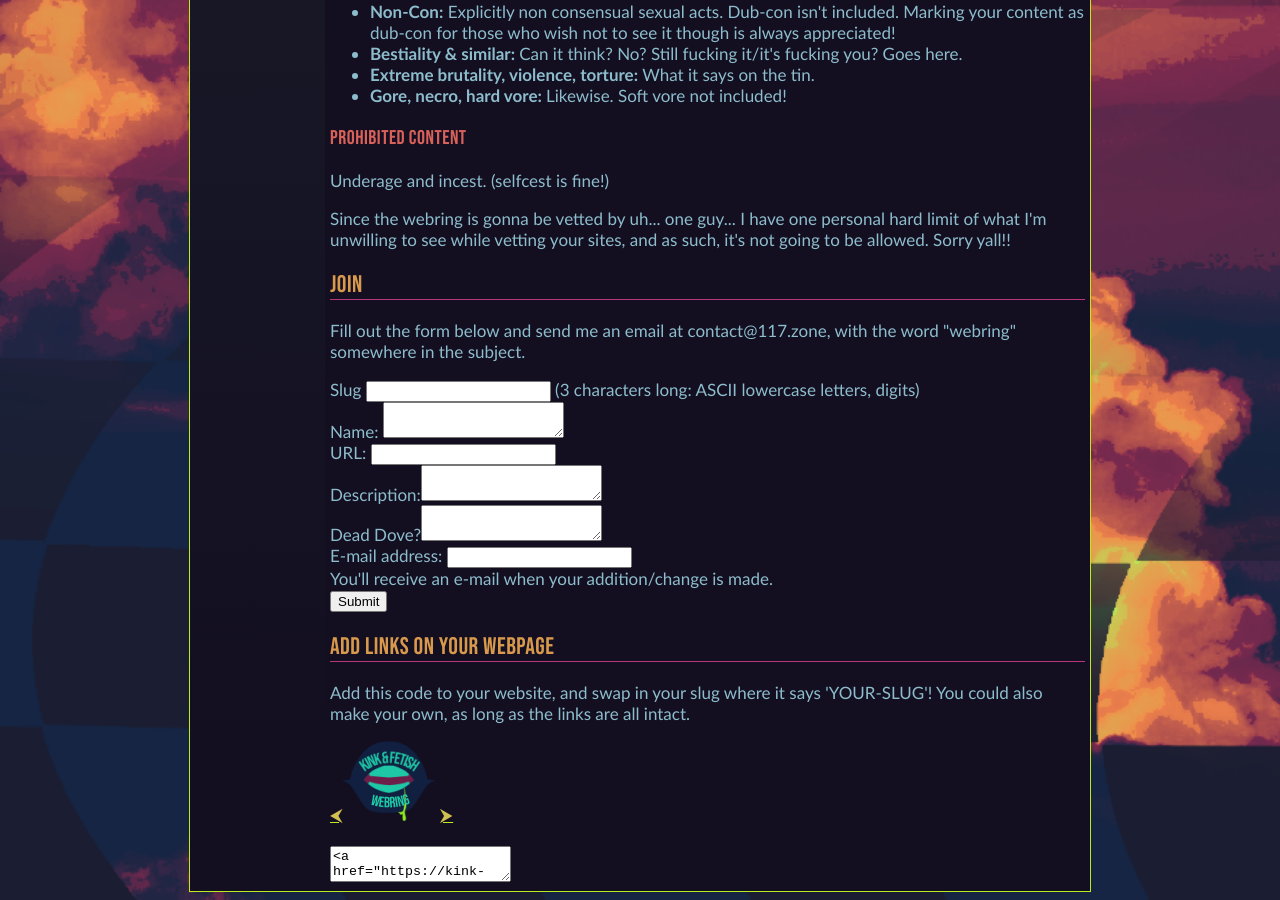
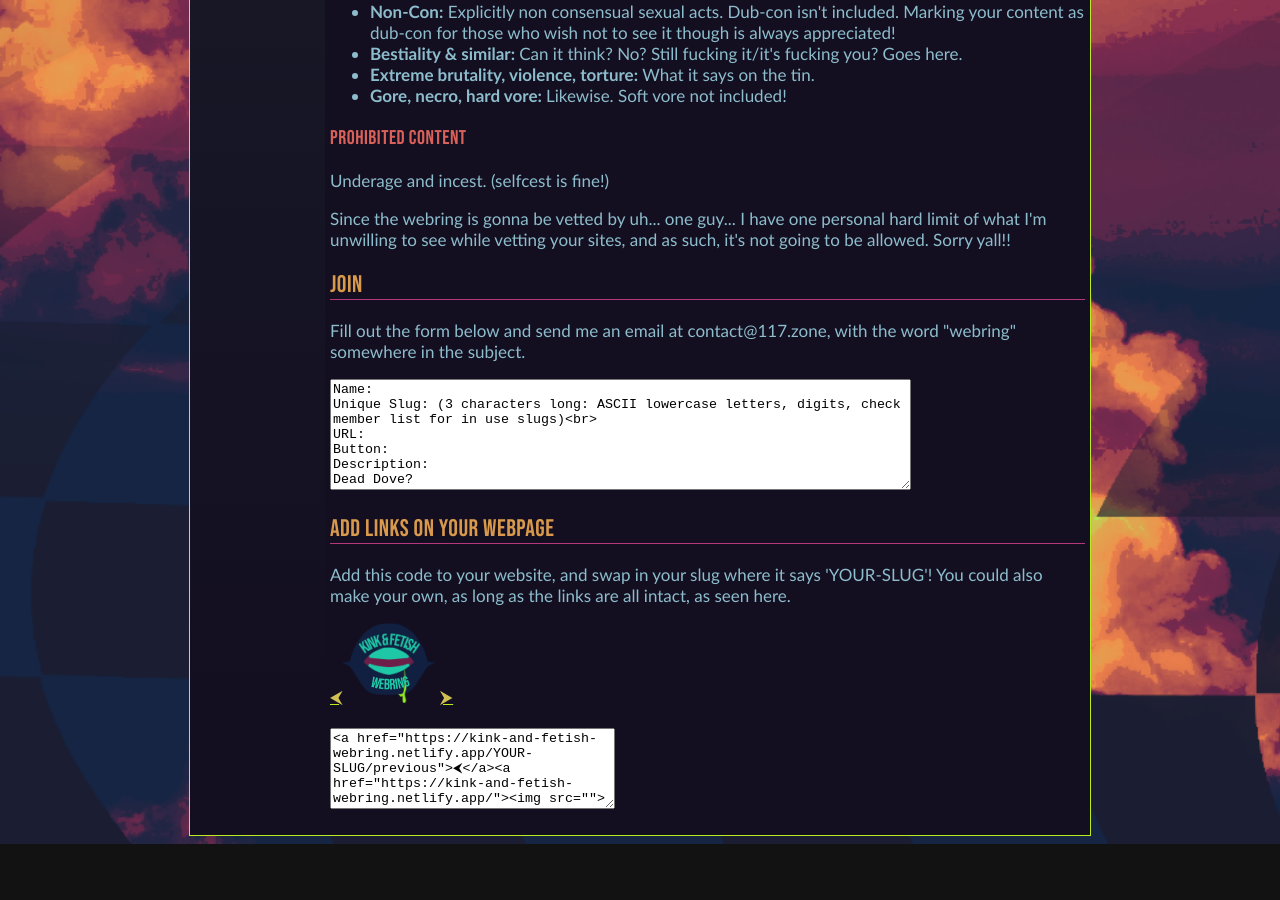
Before and after one commit to 117zone/K-and-F-Webring, a Jekyll site: the page built from join.html, in a window 1280 px wide and 900 px high, scrolled down 679 px. Built offline with Jekyll 4.4.1, drawn with Linux system fonts in a browser that asks for light colours; some web fonts are replaced; after the commit the page ends 1523 px from its top, so only the background shows below that.

Commit message:
Update join.html

```diff
--- a/join.html
+++ b/join.html
@@ -44,20 +44,17 @@ layout: html
 <p>Fill out the form below and send me an email at contact@117.zone, with the word "webring" somewhere in the subject. </p>
 
 
-<form name=signup method=POST data-netlify=true netlify-honeypot=bot>
-<div hidden><label>Leave this blank unless you're spam <input name=bot></label></div>
-<label>Slug <input name=slug pattern=[0-9a-z](?:-?[0-9a-z])* required></label>
-(3 characters long: ASCII lowercase letters, digits)<br>
-<label>Name: <textarea name=name></textarea></label><br>
-<label>URL: <input name=url type=url></label><br>
-  <label>Description:<textarea name=desc></textarea></label><br>
-  <label>Dead Dove?<textarea name=dove></textarea></label><br>
-<label>E-mail address: <input type=email name=email required></label><br>You'll receive an e-mail when your addition/change is made.<br>
-<input type=submit>
-</form>
-
+<p><textarea rows="7" cols="70">
+Name:
+Unique Slug: (3 characters long: ASCII lowercase letters, digits, check member list for in use slugs)<br>
+URL:
+Button:
+Description:
+Dead Dove?
+E-mail address: (It's only going to be used to email you once when I add you, or if there's any issues)
+</textarea></p>
 
 <h2>Add links on your webpage</h2>
-<p>Add this code to your website, and swap in your slug where it says 'YOUR-SLUG'! You could also make your own, as long as the links are all intact.</p>
+<p>Add this code to your website, and swap in your slug where it says 'YOUR-SLUG'! You could also make your own, as long as the links are all intact, as seen here.</p>
 <p><a href="https://kink-and-fetish-webring.netlify.app/kfw/previous">⮜</a><a href="https://kink-and-fetish-webring.netlify.app/"><img src="/kafw_logo.png"></a> <a href="https://kink-and-fetish-webring.netlify.app/kfw/next">⮞</a></p>
-<textarea><a href="https://kink-and-fetish-webring.netlify.app/YOUR-SLUG/previous">⮜</a><a href="https://kink-and-fetish-webring.netlify.app/"><img src=""></a> <a href="https://kink-and-fetish-webring.netlify.app/YOUR-SLUG/next">⮞</a></textarea>
+<p><textarea rows="5" cols="33"><a href="https://kink-and-fetish-webring.netlify.app/YOUR-SLUG/previous">⮜</a><a href="https://kink-and-fetish-webring.netlify.app/"><img src=""></a> <a href="https://kink-and-fetish-webring.netlify.app/YOUR-SLUG/next">⮞</a></textarea></p>
```
